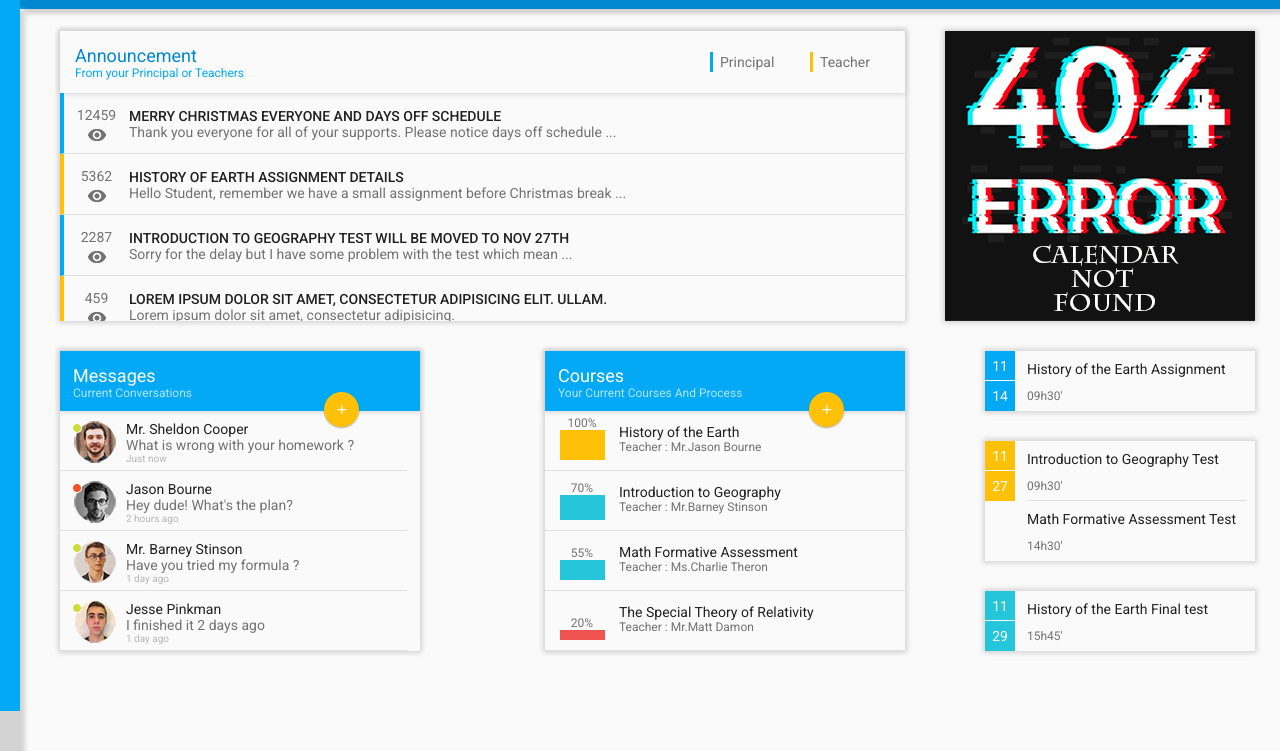
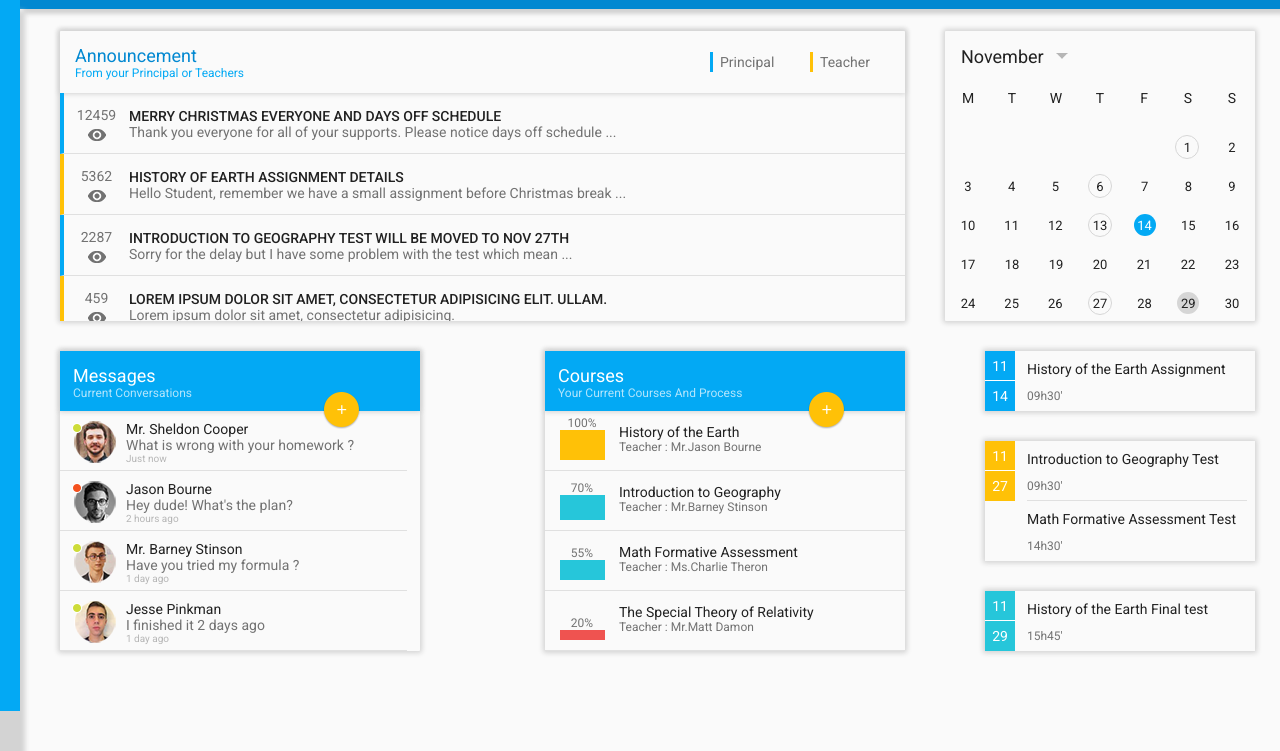
Before and after one commit to MVPavlyk/pm_23_18, a website: page #src/index.html in a window 1280 px wide. Shown: the part 49-800 px from the top of the page. Drawn offline with nearby package versions, Linux system fonts and the light colour scheme.

Commit message:
28.09 21:16

```diff
--- a/#src/css/style.css
+++ b/#src/css/style.css
@@ -362,6 +362,89 @@ a {
 	box-shadow: 0px 0px 5px 2px #d3d3d3;
 }
 
+.month_header{
+  width: 100%;
+  height: 50px;
+  display: flex;
+  align-items: center;
+  justify-content: left;
+  padding-left: 16px;
+}
+.month_header h2{
+  font-size: 18px;
+  color: #212121;
+  margin-right: 12px;
+}
+.calendar_content{
+  width: 100%;
+  height: calc(100% - 50px);
+  padding: 5px 12px 0 12px;
+}
+
+/*.date{
+  margin-top: 30px;
+  display: flex;
+  flex-wrap: wrap;
+}
+.date div{
+  width: calc((100% - 24px) / 7);
+  height: 34px;
+  display: flex;
+  align-items: center;
+  justify-content: center;
+}
+*/
+
+.dates_cont{
+  margin-top: 25px;
+}
+
+.date_line{
+  width: calc(100% - 24px);
+  height: 24px;
+  display: flex;
+  margin: 15px 0;
+  justify-content: space-between;
+  align-items: center;
+}
+.date{
+  height: 22px;
+  width: 22px;
+  display: flex;
+  justify-content: center;
+  align-items: center;
+  border-radius: 50%;
+  cursor: pointer;
+}
+
+.date h2{
+  font-size: 13px;
+  color: #212121;
+}
+
+.day{
+  margin: 0;
+  color: #212121;
+}
+.day h2 {
+  font-size: 14px;
+}
+
+.selected{
+  border: 1px solid #d6d6d6;
+}
+
+.event{
+  background-color: #03a9f4;
+}
+.event h2{
+  color: #fff;
+}
+
+.today{
+  background-color: #d6d6d6;
+}
+
 
 /* Bottom content */
 
--- a/#src/index.html
+++ b/#src/index.html
@@ -160,7 +160,76 @@
 					</div>
 
 					<div class="calendar">
-						<img src="img/Calendar_not_found.png" alt="">
+            <div class="month_header">
+              <h2>November</h2>
+              <img src="img/Dropdown.png">
+            </div>
+            <div class="calendar_content">
+              <div class="date_line day">
+                <div class="date"><h2>M</h2></div>
+                <div class="date"><h2>T</h2></div>
+                <div class="date"><h2>W</h2></div>
+                <div class="date"><h2>T</h2></div>
+                <div class="date"><h2>F</h2></div>
+                <div class="date"><h2>S</h2></div>
+                <div class="date"><h2>S</h2></div>
+              </div>
+
+              <div class="dates_cont">
+                <div class="date_line">
+                  <div class="date"><h2>  </h2></div>
+                  <div class="date"><h2>  </h2></div>
+                  <div class="date"><h2>  </h2></div>
+                  <div class="date"><h2>  </h2></div>
+                  <div class="date"><h2>  </h2></div>
+                  <div class="date selected"><h2> 1</h2></div>
+                  <div class="date"><h2> 2</h2></div>
+                </div>
+
+                <div class="date_line">
+                  <div class="date"><h2> 3</h2></div>
+                  <div class="date"><h2> 4</h2></div>
+                  <div class="date"><h2> 5</h2></div>
+                  <div class="date selected"><h2> 6</h2></div>
+                  <div class="date"><h2> 7</h2></div>
+                  <div class="date"><h2> 8</h2></div>
+                  <div class="date"><h2> 9</h2></div>
+                </div>
+
+                <div class="date_line">
+                  <div class="date"><h2>10</h2></div>
+                  <div class="date"><h2>11</h2></div>
+                  <div class="date"><h2>12</h2></div>
+                  <div class="date selected"><h2>13</h2></div>
+                  <div class="date event"><h2>14</h2></div>
+                  <div class="date"><h2>15</h2></div>
+                  <div class="date"><h2>16</h2></div>
+                </div>
+
+                <div class="date_line">
+                  <div class="date"><h2>17</h2></div>
+                  <div class="date"><h2>18</h2></div>
+                  <div class="date"><h2>19</h2></div>
+                  <div class="date"><h2>20</h2></div>
+                  <div class="date"><h2>21</h2></div>
+                  <div class="date"><h2>22</h2></div>
+                  <div class="date"><h2>23</h2></div>
+                </div>
+
+                <div class="date_line">
+                  <div class="date"><h2>24</h2></div>
+                  <div class="date"><h2>25</h2></div>
+                  <div class="date"><h2>26</h2></div>
+                  <div class="date selected"><h2>27</h2></div>
+                  <div class="date"><h2>28</h2></div>
+                  <div class="date today"><h2>29</h2></div>
+                  <div class="date"><h2>30</h2></div>
+                </div>
+              </div>
+            </div>
+
+
+
 					</div>
 
 				</div>
```
Also changed, not shown: #src/img/Dropdown.png (added).
